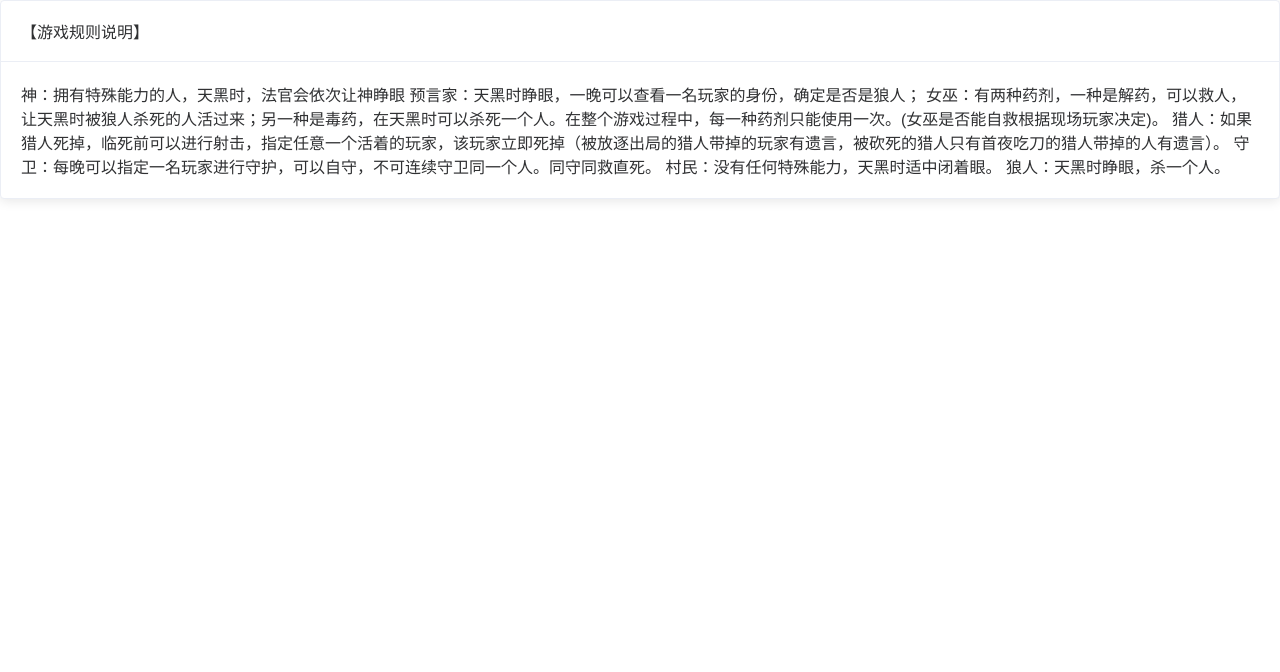
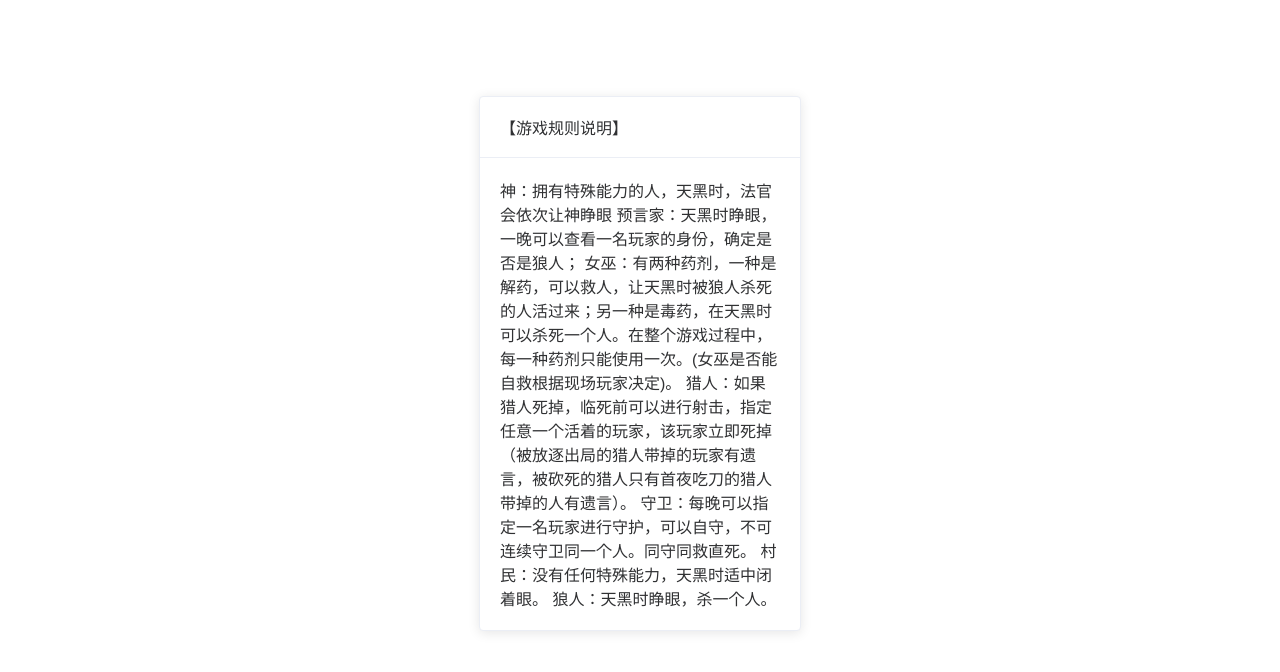
Before and after one commit to tobeyt/techtrainingcamp-h-fe-6, a Vue app: page /#/rule in a window 1280 px wide. Shown: the top 672 px of the page. Built offline with nearby package versions, Linux system fonts and the light colour scheme.

Commit message:
初始化页面路由逻辑

```diff
--- a/src/main.js
+++ b/src/main.js
@@ -2,6 +2,8 @@ import Vue from "vue";
 import App from "./App.vue";
 import router from "./router";
 import store from "./store";
+
+import './style.css'
 
 Vue.config.productionTip = false;
 
--- /dev/null
+++ b/src/style.css
@@ -0,0 +1,4 @@
+.card {
+  width: 20rem;
+  margin: 6rem auto;
+}
--- a/src/views/God.vue
+++ b/src/views/God.vue
@@ -0,0 +1,5 @@
+<template>
+    <el-card header="【上帝操作页】" class="card">
+        .....
+    </el-card>
+</template>
--- a/src/views/Home.vue
+++ b/src/views/Home.vue
@@ -1,6 +1,6 @@
 <template>
   <div class="home-container">
-    <el-card header="【首页】" class="home-card">
+    <el-card header="【首页】" class="card">
       <el-form @submit.native.prevent="enterTheGame">
         <el-form-item label="名字">
           <el-input v-model="model.username"></el-input>
@@ -37,11 +37,6 @@ export default {
 </script>
 
 <style>
-.home-card {
-  width: 20rem;
-  margin: 6rem auto;
-}
-
 .info {
   margin-left: 12rem;
 }
--- a/src/views/Player.vue
+++ b/src/views/Player.vue
@@ -0,0 +1,5 @@
+<template>
+    <el-card header="【角色展示页】" class="card">
+
+    </el-card>
+</template>
--- a/src/views/Rank.vue
+++ b/src/views/Rank.vue
@@ -0,0 +1,5 @@
+<template>
+    <el-card header="【排行榜】" class="card">
+
+    </el-card>
+</template>
--- a/src/views/Result.vue
+++ b/src/views/Result.vue
@@ -0,0 +1,5 @@
+<template>
+    <el-card header="【游戏结果页】" class="card">
+
+    </el-card>
+</template>
--- a/src/views/Room.vue
+++ b/src/views/Room.vue
@@ -0,0 +1,5 @@
+<template>
+    <el-card header="【创建房间】" class="card">
+
+    </el-card>
+</template>
--- a/src/views/Rule.vue
+++ b/src/views/Rule.vue
@@ -1,6 +1,7 @@
 <template>
   <div>
-    <el-card header="【游戏规则说明】">
+    <el-card header="【游戏规则说明】" class="card">
+      <!-- TODO -->
       <div>神：拥有特殊能力的人，天黑时，法官会依次让神睁眼
 预言家：天黑时睁眼，一晚可以查看一名玩家的身份，确定是否是狼人；
 女巫：有两种药剂，一种是解药，可以救人，让天黑时被狼人杀死的人活过来；另一种是毒药，在天黑时可以杀死一个人。在整个游戏过程中，每一种药剂只能使用一次。(女巫是否能自救根据现场玩家决定)。
```
